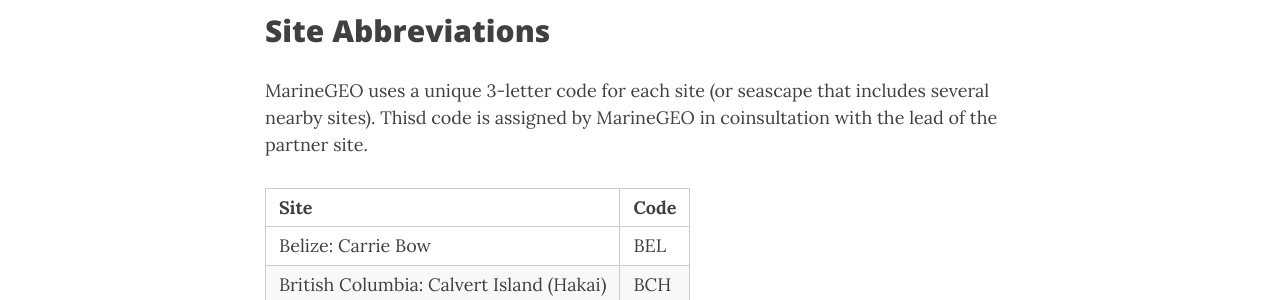
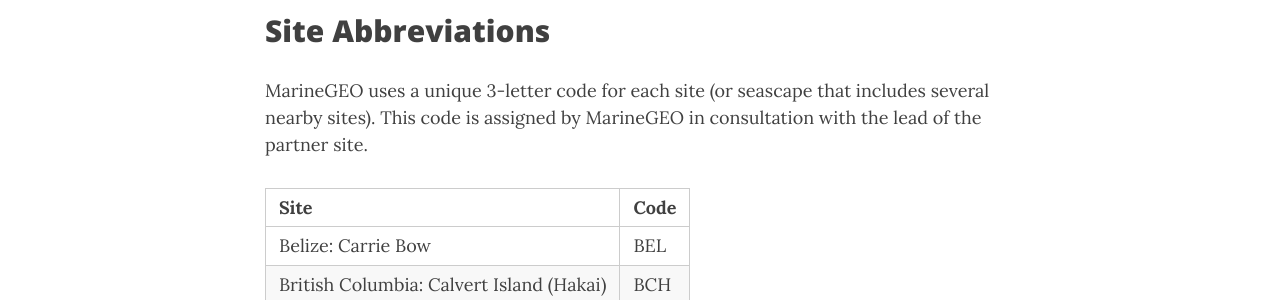
Before and after one commit to mukhamadazistholib/marinegeo.github.io, a Jekyll site: the page built from standards.md, in a window 1280 px wide and 900 px high, scrolled down 3839 px. Shown: the part 181-481 px from the top of the window. Built offline with Jekyll 4.4.1, drawn with Linux system fonts in a browser that asks for light colours; nearby versions of some CDN libraries.

Commit message:
Update standards.md

```diff
--- a/standards.md
+++ b/standards.md
@@ -111,7 +111,7 @@ Fields that have a controlled vocabulary should have an additional table with de
 
 ## Site Abbreviations
 
-MarineGEO uses a unique 3-letter code for each site (or seascape that includes several nearby sites). Thisd code is assigned by MarineGEO in coinsultation with the lead of the partner site.
+MarineGEO uses a unique 3-letter code for each site (or seascape that includes several nearby sites). This code is assigned by MarineGEO in consultation with the lead of the partner site.
 
 
 | Site | Code |
```
